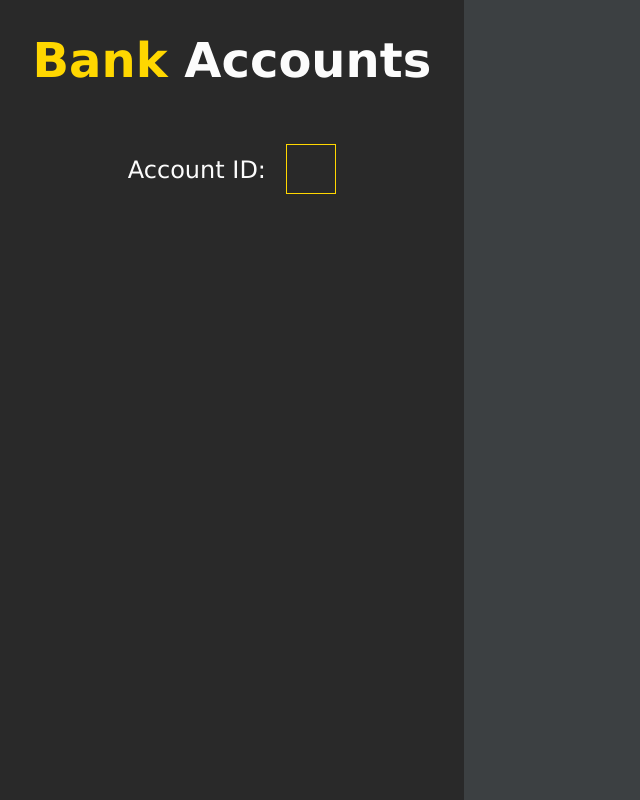
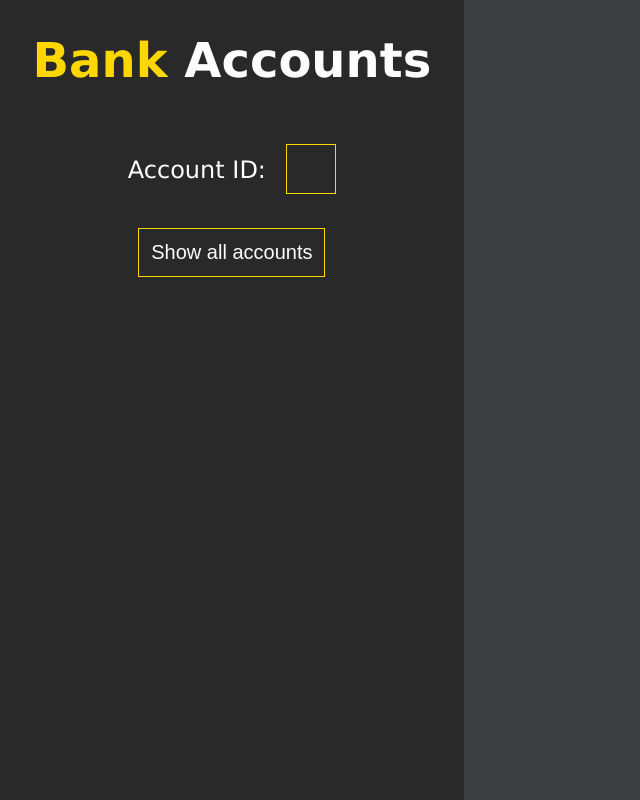
Before and after one commit to Hubix1410/bankAccounts, a React (Create React App) app: page / in a window 1280 px wide. Shown: the whole page, without its empty margins (0-640 px from the left). Built offline with nearby package versions, Linux system fonts and the light colour scheme.

Commit message:
Added button and fcunction that show all accounts

```diff
--- a/src/userMenu/UserMenu.js
+++ b/src/userMenu/UserMenu.js
@@ -4,6 +4,10 @@ export function UserMenu({ currentUser, setCurrentUser }) {
 
     function setUserID(element) {
         setCurrentUser(element.target.value);
+    }
+
+    function showAllAccounts(){
+        setCurrentUser("all");
     }
 
     return (
@@ -18,6 +22,8 @@ export function UserMenu({ currentUser, setCurrentUser }) {
                 />
             </p>
 
+            <button onClick={showAllAccounts} className="allAccounts">Show all accounts</button>
+
         </div>
     )
 }
--- a/src/userMenu/userMenu.scss
+++ b/src/userMenu/userMenu.scss
@@ -49,5 +49,22 @@ $gold:  #FFD700;
             -webkit-appearance: none;
             margin: 0;
         }
+
+    }
+
+    .allAccounts{
+        font-size: 20px;
+        background-color: $white;
+        outline: none;
+        margin: 10px 0;
+        padding:12px;
+        background-color: transparent;
+        color: $white;
+        border:1px solid $gold;
+
+        &:hover{
+            cursor: pointer;
+            color: $gold;
+        }
     }
 }
--- a/src/userResponse/userResponse.js
+++ b/src/userResponse/userResponse.js
@@ -7,10 +7,18 @@ export function UserResponse({ currentUser, setCurrentUser }) {
     let usersMap;
 
     if (currentUser !== undefined) {
-        fetch("http://localhost:3000/bank-accounts-full?id=" + currentUser)
+        if(currentUser === "all"){
+            fetch("http://localhost:3000/bank-accounts-full")
             .then(response => response.json())
             .then(data => setUsers(data));
         setCurrentUser(undefined);
+        }
+        else{
+            fetch("http://localhost:3000/bank-accounts-full?id=" + currentUser)
+            .then(response => response.json())
+            .then(data => setUsers(data));
+        setCurrentUser(undefined);
+        }
     }
 
     if (users !== undefined) {
```
